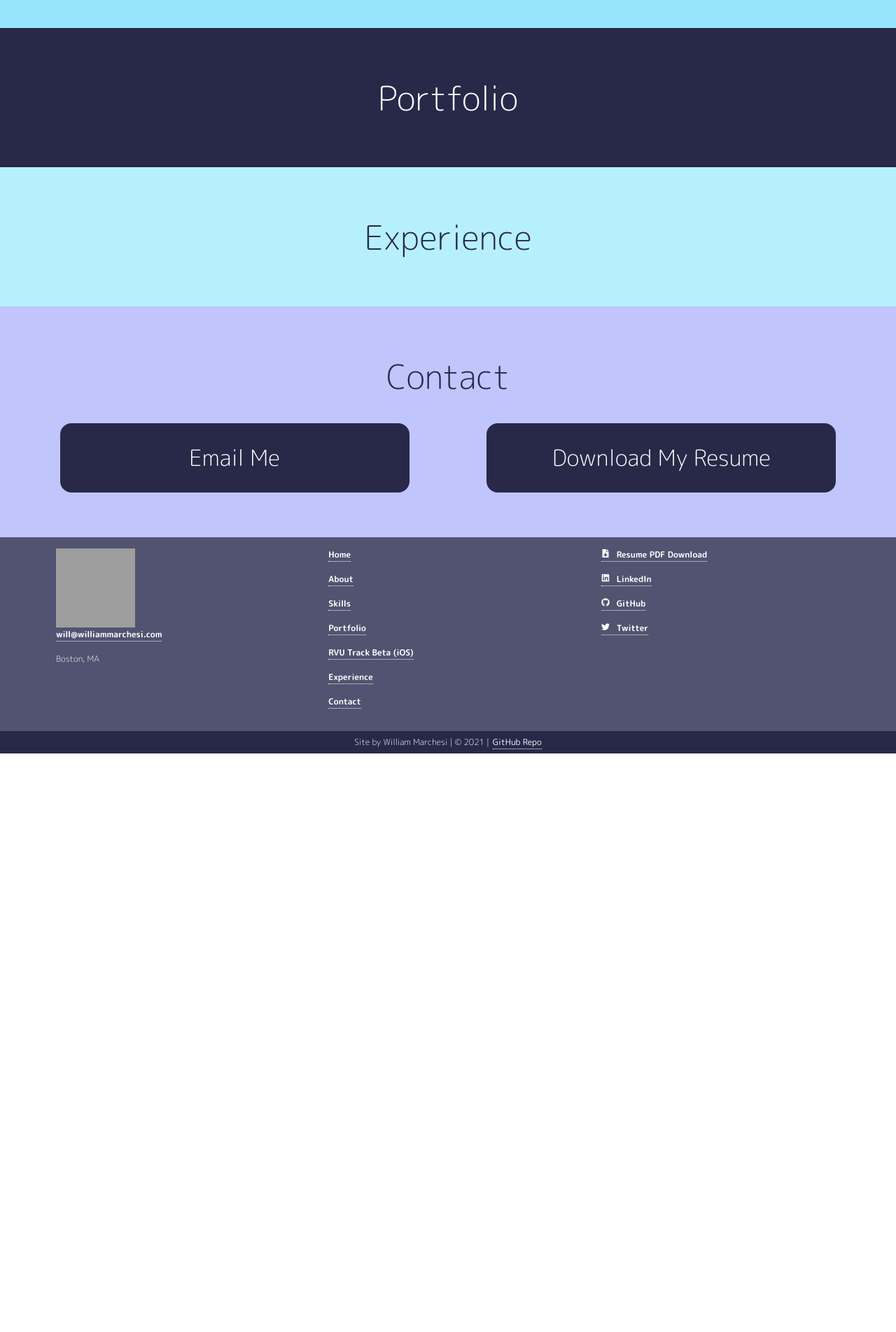
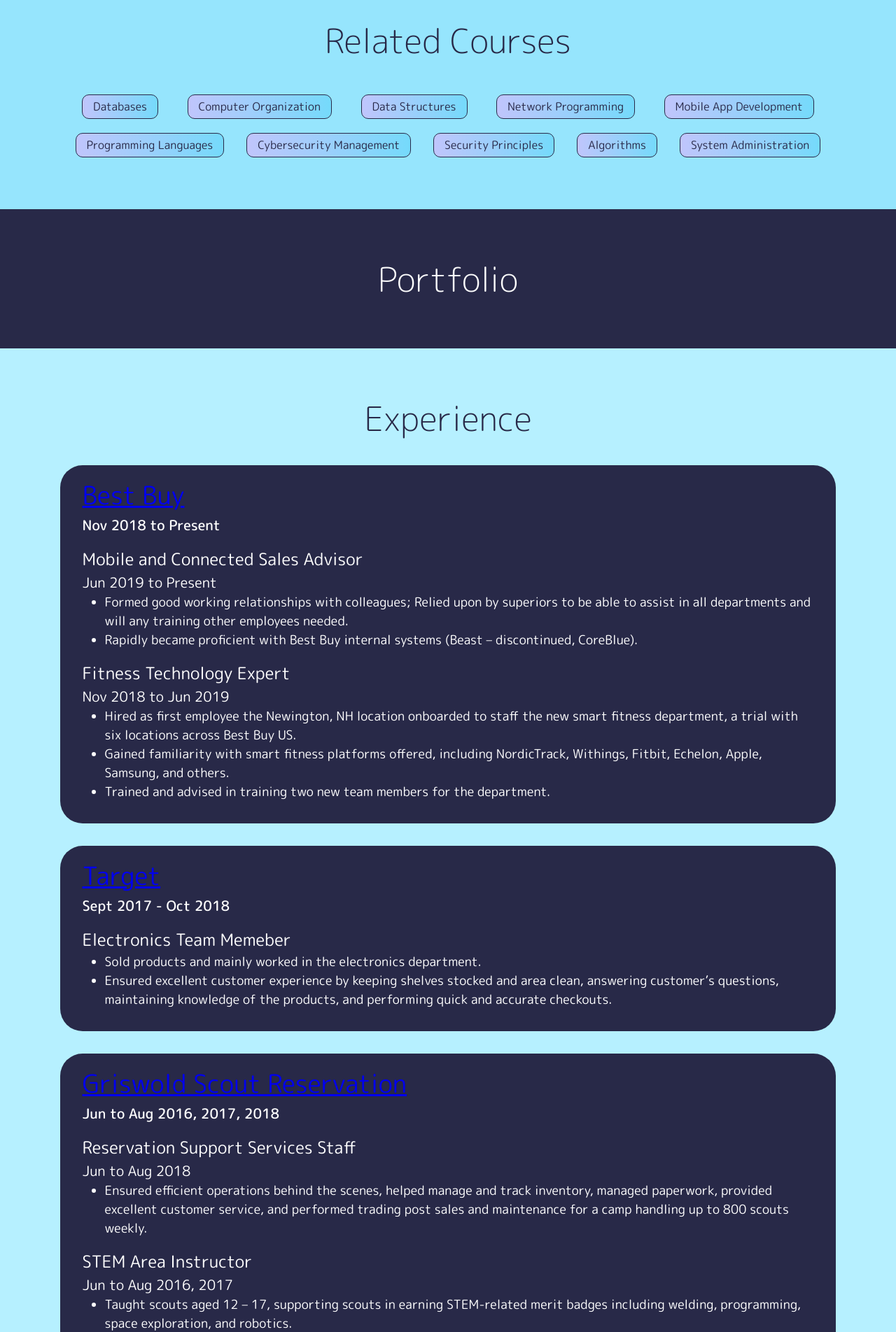
Before and after one commit to wmarchesi123/portfolio, a React (Create React App) app: page / in a window 1280 px wide. Shown: the part 1440-3344 px from the top of the page at 70% size. Before the commit the page ends 2517 px from the top, so only its background shows below. Built offline with nearby package versions, Linux system fonts and the light colour scheme; grey boxes are pictures that could not be loaded.

Commit message:
Completed Experience Section Revised Footer Added Related Courses to Skills Color Group Cleaned up Unnecessary Imports

```diff
--- a/src/App.js
+++ b/src/App.js
@@ -2,7 +2,6 @@
 import React from 'react';
 import { BrowserRouter as Router, Route, Switch } from 'react-router-dom'
 import Home from './pages';
-import Navbar from './components/Navbar';
 
 function App() {
   return (
--- a/src/components/ExperienceSection/ExperienceElements.js
+++ b/src/components/ExperienceSection/ExperienceElements.js
@@ -25,3 +25,63 @@
     width: 100%;
     text-align: center;
 `
+
+export const ExperienceBody = styled.div`
+    margin: 0 5%;
+`
+
+export const EmployerContainer = styled.div`
+    color: #fff;
+    background-color: #282948;
+    border-radius: 2rem;
+    padding: 1rem 2rem;
+    margin: 2rem 0;
+    padding-bottom: 2rem;
+`
+
+export const PositionConatiner = styled.div`
+
+`
+
+export const EmployerHeading = styled.a`
+    font-size: 36px;
+    text-decoration: underline;
+    font-weight: 400;
+    transition: all 0.2s ease-in-out;
+    cursor: pointer;
+
+    &:visited {
+        color: #fff;
+    }
+
+    &:hover {
+        transition: all 0.2s ease-in-out;
+        color: #55cff9;
+        background-color: transparent;
+    }
+`
+export const EmployerDates = styled.h2`
+    font-size: 20px;
+    font-weight: 500;
+`
+
+export const PositionTitle = styled.h2`
+    margin-top: 1rem;
+    font-size: 24px;
+    font-weight: 400;
+`
+
+export const PositionDates = styled.h2`
+    font-size: 20px;
+    font-weight: 400;
+`
+
+export const DetailList = styled.ul`
+
+`
+
+export const DetailBullet = styled.li`
+    font-size: 18px;
+    font-weight: 400;
+    margin-left: 2rem;
+`
--- a/src/components/ExperienceSection/index.js
+++ b/src/components/ExperienceSection/index.js
@@ -1,10 +1,96 @@
 import React from 'react'
-import { ExperienceContainer, ExperienceH1 } from './ExperienceElements'
+import { DetailBullet, DetailList, EmployerContainer, EmployerDates, EmployerHeading, ExperienceBody, ExperienceContainer, ExperienceH1, PositionConatiner, PositionDates, PositionTitle } from './ExperienceElements'
 
 const Experience = () => {
     return (
         <ExperienceContainer>
             <ExperienceH1>Experience</ExperienceH1>
+
+            <ExperienceBody>
+                <EmployerContainer>
+
+                    <EmployerHeading target="_blank" href="https://corporate.bestbuy.com/">Best Buy</EmployerHeading>
+                    <EmployerDates>Nov 2018 to Present</EmployerDates>
+
+                    <PositionConatiner>
+                        <PositionTitle>Mobile and Connected Sales Advisor</PositionTitle>
+                        <PositionDates>Jun 2019 to Present</PositionDates>
+
+                        <DetailList>
+                            <DetailBullet>Formed good working relationships with colleagues; Relied upon by superiors to be able to assist in all departments and will any training other employees needed.</DetailBullet>
+                            <DetailBullet>Rapidly became proficient with Best Buy internal systems (Beast – discontinued, CoreBlue).</DetailBullet>
+                        </DetailList>
+                    </PositionConatiner>
+
+                    <PositionConatiner>
+                        <PositionTitle>Fitness Technology Expert</PositionTitle>
+                        <PositionDates>Nov 2018 to Jun 2019</PositionDates>
+
+                        <DetailList>
+                            <DetailBullet>Hired as first employee the Newington, NH location onboarded to staff the new smart fitness department, a trial with six locations across Best Buy US.</DetailBullet>
+                            <DetailBullet>Gained familiarity with smart fitness platforms offered, including NordicTrack, Withings, Fitbit, Echelon, Apple, Samsung, and others.</DetailBullet>
+                            <DetailBullet>Trained and advised in training two new team members for the department.</DetailBullet>
+                        </DetailList>
+                    </PositionConatiner>
+
+                </EmployerContainer>
+
+                <EmployerContainer>
+                    <EmployerHeading target="_blank" href="https://corporate.target.com/">Target</EmployerHeading>
+                    <EmployerDates>Sept 2017 - Oct 2018</EmployerDates>
+
+                    <PositionConatiner>
+                        <PositionTitle>Electronics Team Memeber</PositionTitle>
+
+                        <DetailList>
+                            <DetailBullet>Sold products and mainly worked in the electronics department.</DetailBullet>
+                            <DetailBullet>Ensured excellent customer experience by keeping shelves stocked and area clean, answering customer’s questions, maintaining knowledge of the products, and performing quick and accurate checkouts.</DetailBullet>
+                        </DetailList>
+                    </PositionConatiner>
+
+                </EmployerContainer>
+
+                <EmployerContainer>
+
+                    <EmployerHeading target="_blank" href="https://nhscouting.org/outdoor-programs/summer-camp/">Griswold Scout Reservation</EmployerHeading>
+                    <EmployerDates>Jun to Aug 2016, 2017, 2018</EmployerDates>
+
+                    <PositionConatiner>
+                        <PositionTitle>Reservation Support Services Staff</PositionTitle>
+                        <PositionDates>Jun to Aug 2018</PositionDates>
+
+                        <DetailList>
+                            <DetailBullet>Ensured efficient operations behind the scenes, helped manage and track inventory, managed paperwork, provided excellent customer service, and performed trading post sales and maintenance for a camp handling up to 800 scouts weekly.</DetailBullet>
+                        </DetailList>
+                    </PositionConatiner>
+
+                    <PositionConatiner>
+                        <PositionTitle>STEM Area Instructor</PositionTitle>
+                        <PositionDates>Jun to Aug 2016, 2017</PositionDates>
+
+                        <DetailList>
+                            <DetailBullet>Taught scouts aged 12 – 17, supporting scouts in earning STEM-related merit badges including welding, programming, space exploration, and robotics.</DetailBullet>
+                        </DetailList>
+                    </PositionConatiner>
+
+                </EmployerContainer>
+
+                <EmployerContainer>
+                    <EmployerHeading target="_blank" href="https://www.dovershockwave.org/">Dover Shockwave Robotics Team</EmployerHeading>
+                    <EmployerDates>Sept 2015 - Jun 2019</EmployerDates>
+
+                    <PositionConatiner>
+                        <PositionTitle>Member and Team Captain</PositionTitle>
+
+                        <DetailList>
+                            <DetailBullet>Selected as Captain of High School First Robotics Competition Team of 25 students by team mentors.</DetailBullet>
+                            <DetailBullet>Programmed the robot along with three other students.</DetailBullet>
+                            <DetailBullet>Directed the electrical wiring of the robot, including the design of a custom electronics enclosure in Autodesk Inventor which Portsmouth Naval Shipyard fabricated from supplied CAD files, all in less than six weeks.</DetailBullet>
+                        </DetailList>
+                    </PositionConatiner>
+
+                </EmployerContainer>
+            </ExperienceBody>
         </ExperienceContainer>
     )
 }
--- a/src/components/Footer/index.js
+++ b/src/components/Footer/index.js
@@ -1,5 +1,5 @@
 import React from 'react'
-import { FooterColumn, FooterContainer, FooterRibbonLinkOut, FooterRibbon, StampLogo, FooterLinkOut, FooterDetail, FooterLinkS, FooterLinkR, FooterSpacer, DownloadIcon, LinkedInIcon, GitHubIcon, TwitterIcon } from './FooterElements'
+import { FooterColumn, FooterContainer, FooterRibbonLinkOut, FooterRibbon, StampLogo, FooterLinkOut, FooterDetail, FooterLinkS, FooterSpacer, DownloadIcon, LinkedInIcon, GitHubIcon, TwitterIcon } from './FooterElements'
 
 const Footer = () => {
     return (
@@ -16,6 +16,7 @@
                     <FooterLinkS to="home" offset={-80} smooth={true} duration={1000}>Home</FooterLinkS>
                     <FooterLinkS to="about" offset={-80} smooth={true} duration={1000}>About</FooterLinkS>
                     <FooterLinkS to="skills" offset={-80} smooth={true} duration={1000}>Skills</FooterLinkS>
+                    <FooterLinkS to="relatedcourses" offset={-80} smooth={true} duration={1000}>Related Courses</FooterLinkS>
                     <FooterLinkS to="portfolio" offset={-80} smooth={true} duration={1000}>Portfolio</FooterLinkS>
                     <FooterLinkOut target="_blank" href="/rvutrackdownload">RVU Track Beta (iOS)</FooterLinkOut>
                     {/* <FooterLinkR to="/personalsite">Personal Website</FooterLinkR> */}
--- a/src/components/Navbar/NavbarElements.js
+++ b/src/components/Navbar/NavbarElements.js
@@ -1,5 +1,4 @@
 import styled from 'styled-components'
-import { Link as LinkR } from 'react-router-dom'
 import { Link as LinkS } from 'react-scroll'
 import { FaBars } from 'react-icons/fa'
 
--- a/src/components/Sidebar/index.js
+++ b/src/components/Sidebar/index.js
@@ -1,5 +1,5 @@
 import React from 'react'
-import { CloseIcon, Icon, SidebarContainer, SidebarWrapper, SidebarMenu, SidebarLink, SidebarLinkR, SideBtnWrap, SidebarRoute, BottomLogo, BottomLogoContainer } from './SidebarElements'
+import { CloseIcon, Icon, SidebarContainer, SidebarWrapper, SidebarMenu, SidebarLink, SideBtnWrap, SidebarRoute, BottomLogo, BottomLogoContainer } from './SidebarElements'
 
 const Sidebar = ({isOpen, toggle}) => {
     return (
--- a/src/components/SkillsSection/index.js
+++ b/src/components/SkillsSection/index.js
@@ -1,5 +1,5 @@
 import React from 'react'
-import { SkillsContainer, SkillsH1, SkillsImage, SkillsImageContainer, SkillsTextContainer, SkillTag, SkillTagContainer } from './SkillsElements'
+import { SkillsContainer, SkillsH1, SkillsTextContainer, SkillTag, SkillTagContainer } from './SkillsElements'
 
 const Skills = () => {
     return (
@@ -28,6 +28,25 @@
                 <SkillTag>Visual Studio Code</SkillTag>
                 <SkillTag>Git CLI</SkillTag>
             </SkillTagContainer>
+
+            <br /><br />
+
+            <SkillsTextContainer>
+                <SkillsH1><span name="relatedcourses"></span>Related Courses</SkillsH1>
+            </SkillsTextContainer>
+
+            <SkillTagContainer>
+                <SkillTag>Databases</SkillTag>
+                <SkillTag>Computer Organization</SkillTag>
+                <SkillTag>Data Structures</SkillTag>
+                <SkillTag>Network Programming</SkillTag>
+                <SkillTag>Mobile App Development</SkillTag>
+                <SkillTag>Programming Languages</SkillTag>
+                <SkillTag>Cybersecurity Management</SkillTag>
+                <SkillTag>Security Principles</SkillTag>
+                <SkillTag>Algorithms</SkillTag>
+                <SkillTag>System Administration</SkillTag>
+            </SkillTagContainer>
         </SkillsContainer>
     )
 }
```
